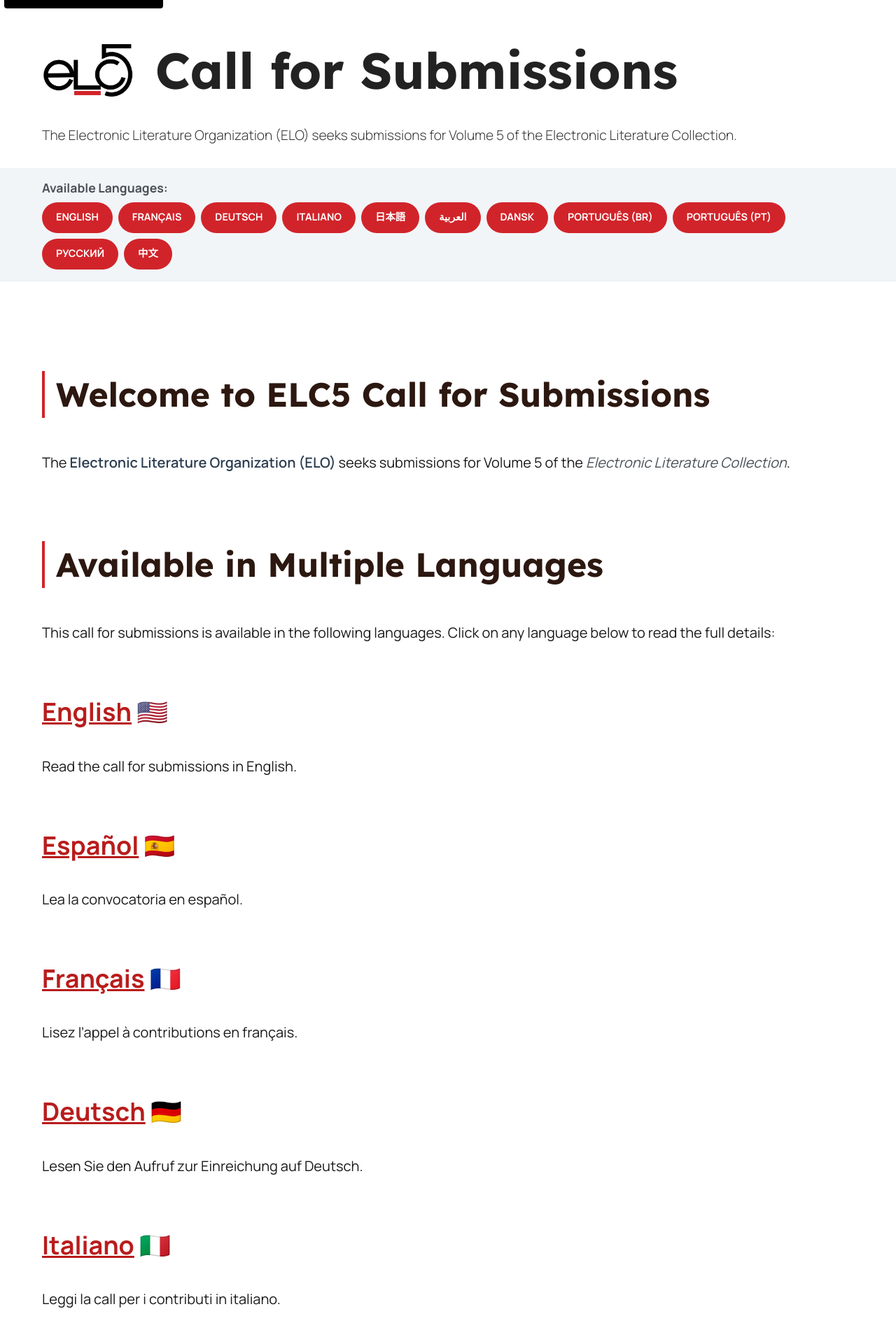
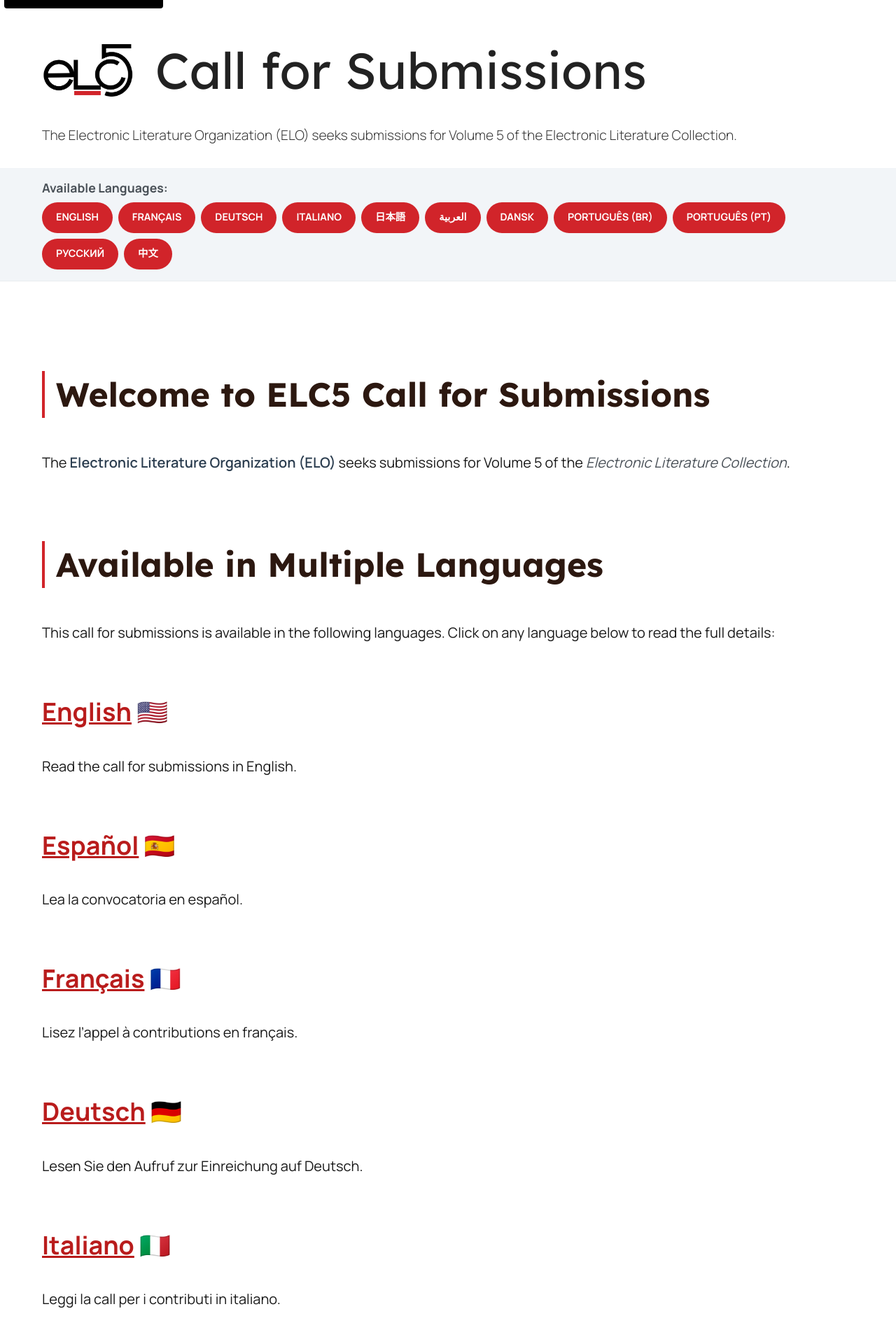
Before and after one commit to eliterature/elc5-info, a Jekyll site: the page built from docs/index.md, in a window 1280 px wide. Shown: the top 1920 px of the page at 70% size. Built offline with Jekyll 4.4.1, drawn with Linux system fonts in a browser that asks for light colours.

Commit message:
Footer color, header weight

```diff
--- a/docs/assets/css/style.scss
+++ b/docs/assets/css/style.scss
@@ -75,7 +75,7 @@ body {
 .site-title {
   margin: 0;
   font-size: 4.5rem;
-  font-weight: 200;
+
 }
 
 .site-title a {
@@ -86,6 +86,7 @@ body {
   /*border-radius: 4px;*/
   transition: all 0.3s ease;
   font-family: "Lexend";
+  font-weight: 400;
 }
 
 .site-title a:hover,
@@ -391,7 +392,7 @@ th {
 
 /* Footer */
 .site-footer {
-  background-color: #2c3e50;
+  background-color: #222222;
   color: white;
   padding: 2rem 0;
   text-align: center;
```
